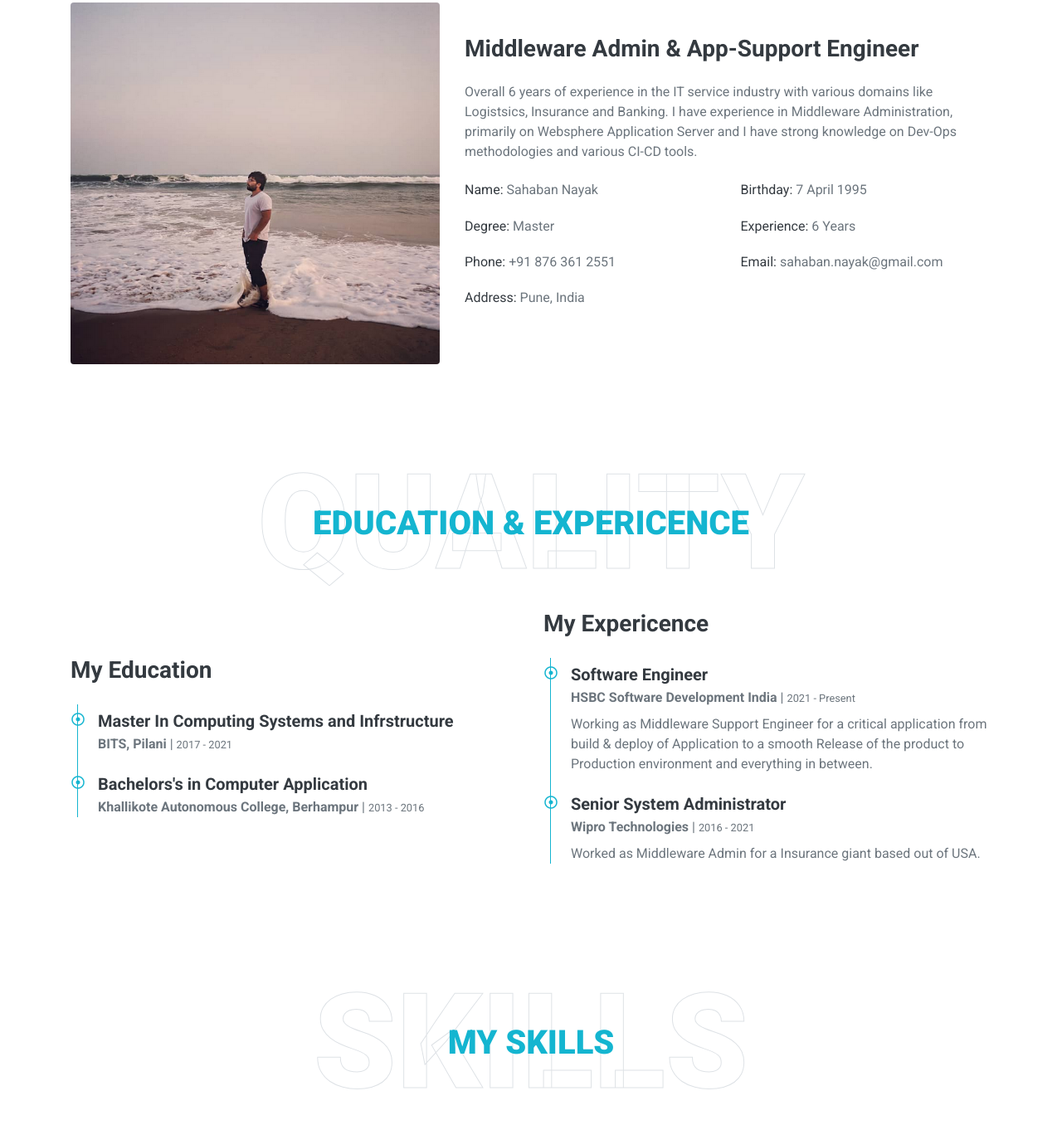
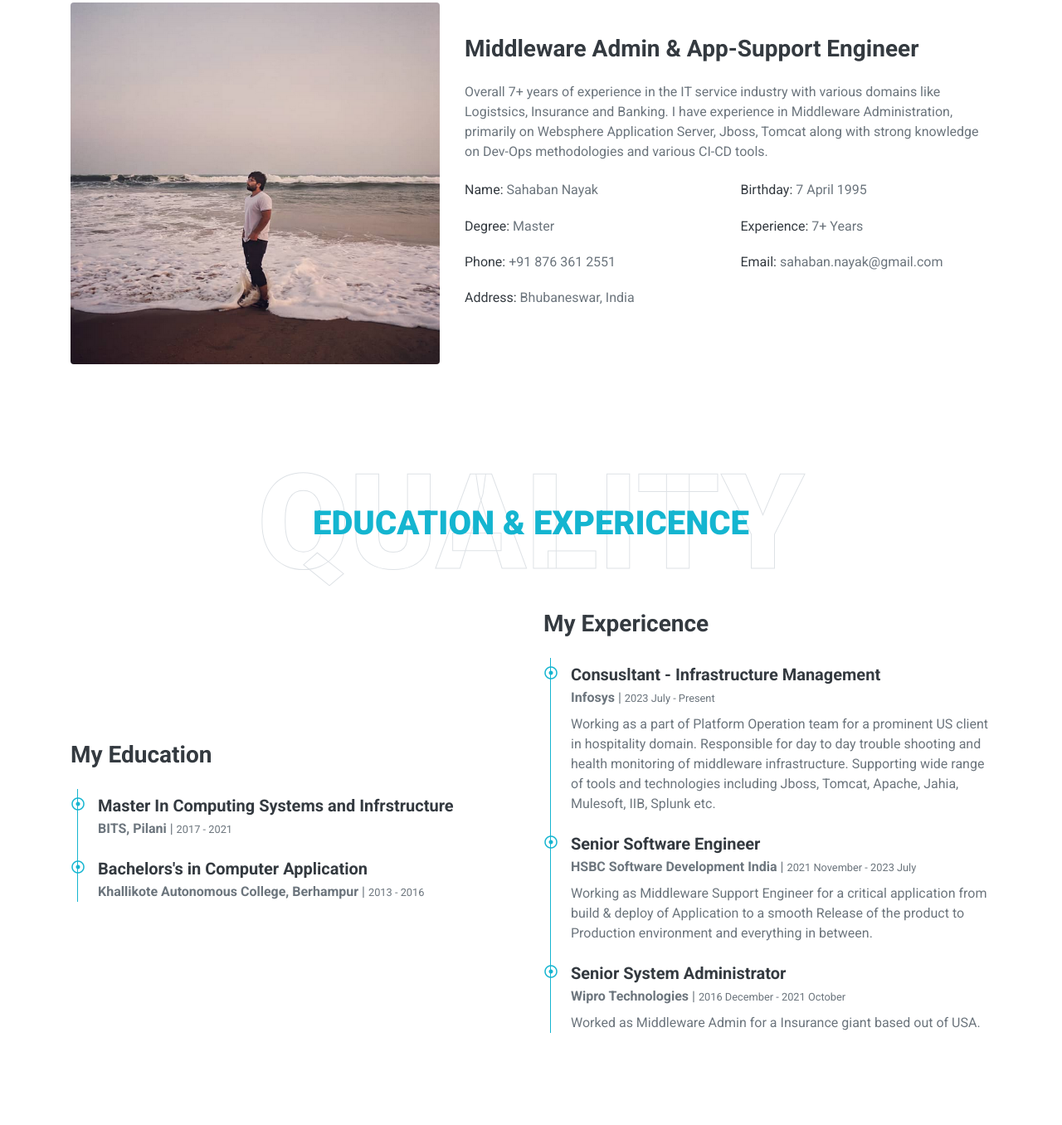
Before and after one commit to sahaban/myWebsite, a plain HTML site: page index.html in a window 1280 px wide. Shown: the part 1093-2449 px from the top of the page at 83% size. Drawn offline with nearby package versions, Linux system fonts and the light colour scheme.

Commit message:
Updating the details as of 9th March 2024

```diff
--- a/index.html
+++ b/index.html
@@ -75,7 +75,7 @@
                 <div class="col-lg-7 text-center text-lg-left">
                     <h1 class="display-3 text-uppercase text-primary mb-2" style="-webkit-text-stroke: 2px #ffffff;">Sahaban Nayak</h1>
                     <h1 class="typed-text-output d-inline font-weight-lighter text-white"></h1>
-                    <div class="typed-text d-none">Middleware Admin, WAS Admin, App Support Engineer</div>
+                    <div class="typed-text d-none">Consusltant - Infrastructure Management, Middleware Admin, WAS Admin, App Support Engineer</div>
                     <div class="d-flex align-items-center justify-content-center justify-content-lg-start pt-5">
                         <a href="src/sahaban_resume.pdf" class="btn btn-outline-light mr-5">Download CV</a>
                         <span></span>
@@ -100,17 +100,17 @@
                 </div>
                 <div class="col-lg-7">
                     <h3 class="mb-4">Middleware Admin & App-Support Engineer</h3>
-                    <p>Overall 6 years of experience in the IT service industry with various domains like Logistsics, Insurance and Banking.
-                      I have experience in Middleware Administration, primarily on Websphere Application Server and I have strong knowledge on Dev-Ops methodologies and various CI-CD tools.
+                    <p>Overall 7+ years of experience in the IT service industry with various domains like Logistsics, Insurance and Banking.
+                      I have experience in Middleware Administration, primarily on Websphere Application Server, Jboss, Tomcat along with strong knowledge on Dev-Ops methodologies and various CI-CD tools.
                     </p>
                     <div class="row mb-3">
                         <div class="col-sm-6 py-2"><h6>Name: <span class="text-secondary">Sahaban Nayak</span></h6></div>
                         <div class="col-sm-6 py-2"><h6>Birthday: <span class="text-secondary">7 April 1995</span></h6></div>
                         <div class="col-sm-6 py-2"><h6>Degree: <span class="text-secondary">Master</span></h6></div>
-                        <div class="col-sm-6 py-2"><h6>Experience: <span class="text-secondary">6 Years</span></h6></div>
+                        <div class="col-sm-6 py-2"><h6>Experience: <span class="text-secondary">7+ Years</span></h6></div>
                         <div class="col-sm-6 py-2"><h6>Phone: <span class="text-secondary">+91 876 361 2551</span></h6></div>
                         <div class="col-sm-6 py-2"><h6>Email: <span class="text-secondary">sahaban.nayak@gmail.com</span></h6></div>
-                        <div class="col-sm-6 py-2"><h6>Address: <span class="text-secondary">Pune, India</span></h6></div>
+                        <div class="col-sm-6 py-2"><h6>Address: <span class="text-secondary">Bhubaneswar, India</span></h6></div>
                     </div>
   <!--                  <a href="" class="btn btn-outline-primary mr-4">Hire Me</a>
                     <a href="" class="btn btn-outline-primary">Learn More</a>
@@ -150,14 +150,23 @@
                     <div class="border-left border-primary pt-2 pl-4 ml-2">
                         <div class="position-relative mb-4">
                             <i class="far fa-dot-circle text-primary position-absolute" style="top: 2px; left: -32px;"></i>
-                            <h5 class="font-weight-bold mb-1">Software Engineer</h5>
-                            <p class="mb-2"><strong>HSBC Software Development India</strong> | <small>2021 - Present</small></p>
+                            <h5 class="font-weight-bold mb-1">Consusltant - Infrastructure Management</h5>
+                            <p class="mb-2"><strong>Infosys</strong> | <small>2023 July - Present</small></p>
+                            <p>Working as a part of Platform Operation team for a prominent US client in hospitality
+                                domain. Responsible for day to day trouble shooting and health monitoring of middleware
+                                infrastructure. Supporting wide range of tools and technologies including Jboss, Tomcat, Apache, Jahia,
+                                Mulesoft, IIB, Splunk etc.</p>
+                        </div>
+                        <div class="position-relative mb-4">
+                            <i class="far fa-dot-circle text-primary position-absolute" style="top: 2px; left: -32px;"></i>
+                            <h5 class="font-weight-bold mb-1">Senior Software Engineer</h5>
+                            <p class="mb-2"><strong>HSBC Software Development India</strong> | <small>2021 November - 2023 July</small></p>
                             <p>Working as Middleware Support Engineer for a critical application from build & deploy of Application to a smooth Release of the product to Production environment and everything in between.</p>
                         </div>
                         <div class="position-relative mb-4">
                             <i class="far fa-dot-circle text-primary position-absolute" style="top: 2px; left: -32px;"></i>
                             <h5 class="font-weight-bold mb-1">Senior System Administrator</h5>
-                            <p class="mb-2"><strong>Wipro Technologies</strong> | <small>2016 - 2021</small></p>
+                            <p class="mb-2"><strong>Wipro Technologies</strong> | <small>2016 December - 2021 October</small></p>
                             <p>Worked as Middleware Admin for a Insurance giant based out of USA.</p>
                         </div>
                     </div>
@@ -198,7 +207,7 @@
                     <div class="skill mb-4">
                         <div class="d-flex justify-content-between">
                             <h6 class="font-weight-bold">Shell Script</h6>
-                            <h6 class="font-weight-bold">75%</h6>
+                            <h6 class="font-weight-bold">80%</h6>
                         </div>
                         <div class="progress">
                             <div class="progress-bar bg-danger" role="progressbar" aria-valuenow="75" aria-valuemin="0" aria-valuemax="100"></div>
@@ -218,7 +227,7 @@
                     <div class="skill mb-4">
                         <div class="d-flex justify-content-between">
                             <h6 class="font-weight-bold">Jenkins</h6>
-                            <h6 class="font-weight-bold">50%</h6>
+                            <h6 class="font-weight-bold">70%</h6>
                         </div>
                         <div class="progress">
                             <div class="progress-bar bg-dark" role="progressbar" aria-valuenow="50" aria-valuemin="0" aria-valuemax="100"></div>
@@ -239,7 +248,7 @@
     </div>
     <!-- Skill End -->
 
-    <!-- Contact Start -->
+    <!-- Contact Start
     <div class="container-fluid py-5" id="contact">
         <div class="container">
             <div class="position-relative d-flex align-items-center justify-content-center">
@@ -284,7 +293,7 @@
             </div>
         </div>
     </div>
-    <!-- Contact End -->
+      Contact End -->
 
 
     <!-- Footer Start -->
```
Also changed, not shown: 2 other files.
